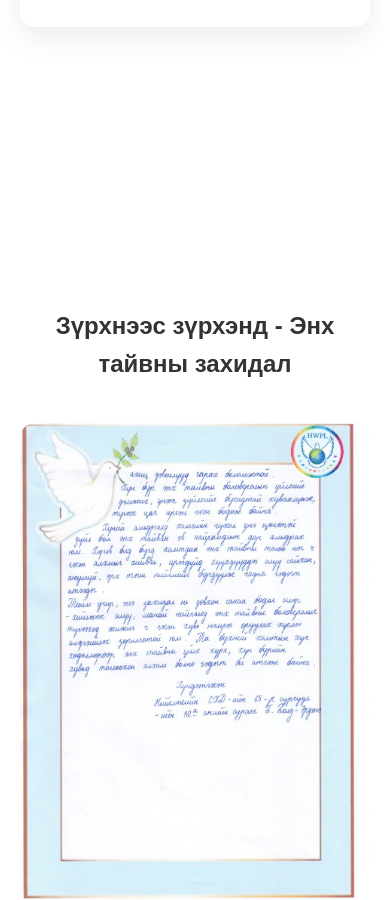
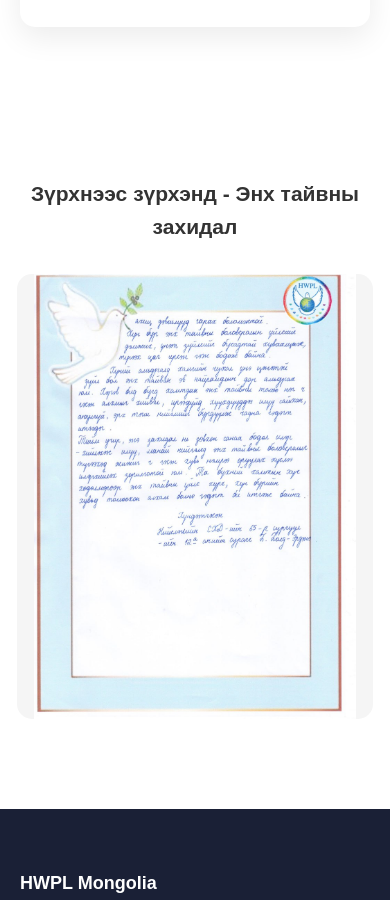
Before and after one commit to mediahwpl/peace-education-mn, a plain HTML site: page index.html in a window 390 px wide. Shown: the part 10043-10943 px from the top of the page. Drawn offline with Linux system fonts and the light colour scheme.

Commit message:
Update website

```diff
--- a/style.css
+++ b/style.css
@@ -725,3 +725,167 @@ header{
     .footer-col a {
         font-size: 14px;
 }
+
+/* =========================================
+   PEACE LETTERS - HORIZONTAL CAROUSEL
+========================================= */
+
+#letters {
+    padding: 100px 20px;
+    max-width: 1500px;
+    margin: 0 auto;
+    overflow: hidden;
+}
+
+#letters h2 {
+    text-align: center;
+    margin-bottom: 40px;
+}
+
+/* Horizontal scroll container */
+
+.letter-grid {
+    display: grid;
+
+    /* Нэг мөрөнд хэвтээ байрлуулна */
+    grid-auto-flow: column;
+
+    /* Desktop дээр 6 захидал харагдана */
+    grid-auto-columns: calc((100% - 100px) / 6);
+
+    grid-template-columns: none;
+    grid-template-rows: 1fr;
+
+    gap: 20px;
+
+    overflow-x: auto;
+    overflow-y: hidden;
+
+    padding: 10px 5px 20px;
+
+    scroll-snap-type: x mandatory;
+    scroll-behavior: smooth;
+
+    -webkit-overflow-scrolling: touch;
+}
+
+/* Letter card */
+
+.letter-card {
+    min-width: 0;
+    width: 100%;
+
+    cursor: pointer;
+    overflow: hidden;
+
+    border-radius: 15px;
+
+    scroll-snap-align: start;
+
+    transition: transform 0.3s, box-shadow 0.3s;
+}
+
+.letter-card img {
+    width: 100%;
+    height: 320px;
+
+    display: block;
+    object-fit: cover;
+
+    transition: transform 0.3s;
+}
+
+/* Hover effect */
+
+.letter-card:hover {
+    transform: scale(1.03);
+    box-shadow: 0 10px 20px rgba(0,0,0,0.2);
+}
+
+.letter-card:hover img {
+    transform: scale(1.05);
+}
+
+/* Scrollbar */
+
+.letter-grid::-webkit-scrollbar {
+    height: 7px;
+}
+
+.letter-grid::-webkit-scrollbar-track {
+    background: #e8edf5;
+    border-radius: 10px;
+}
+
+.letter-grid::-webkit-scrollbar-thumb {
+    background: #3480e2;
+    border-radius: 10px;
+}
+
+.letter-grid::-webkit-scrollbar-thumb:hover {
+    background: #2466bd;
+}
+
+
+/* =========================================
+   TABLET
+========================================= */
+
+@media (max-width: 1024px) {
+
+    .letter-grid {
+        grid-auto-columns: calc((100% - 40px) / 3);
+        gap: 20px;
+    }
+
+    .letter-card img {
+        height: 280px;
+    }
+}
+
+
+/* =========================================
+   MOBILE
+========================================= */
+
+@media (max-width: 768px) {
+
+    #letters {
+        padding: 70px 15px;
+    }
+
+    #letters h2 {
+        font-size: 21px;
+        margin-bottom: 25px;
+    }
+
+    .letter-grid {
+        grid-auto-columns: 100%;
+        gap: 15px;
+
+        padding: 5px 2px 20px;
+
+        scroll-snap-type: x mandatory;
+    }
+
+    .letter-card {
+        width: 100%;
+        scroll-snap-align: center;
+    }
+
+    .letter-card img {
+        height: auto;
+        max-height: 70vh;
+        aspect-ratio: 4 / 5;
+        object-fit: contain;
+        background: #f5f5f5;
+    }
+
+    .letter-card:hover {
+        transform: none;
+    }
+
+    .letter-card:hover img {
+        transform: none;
+    }
+}
```
